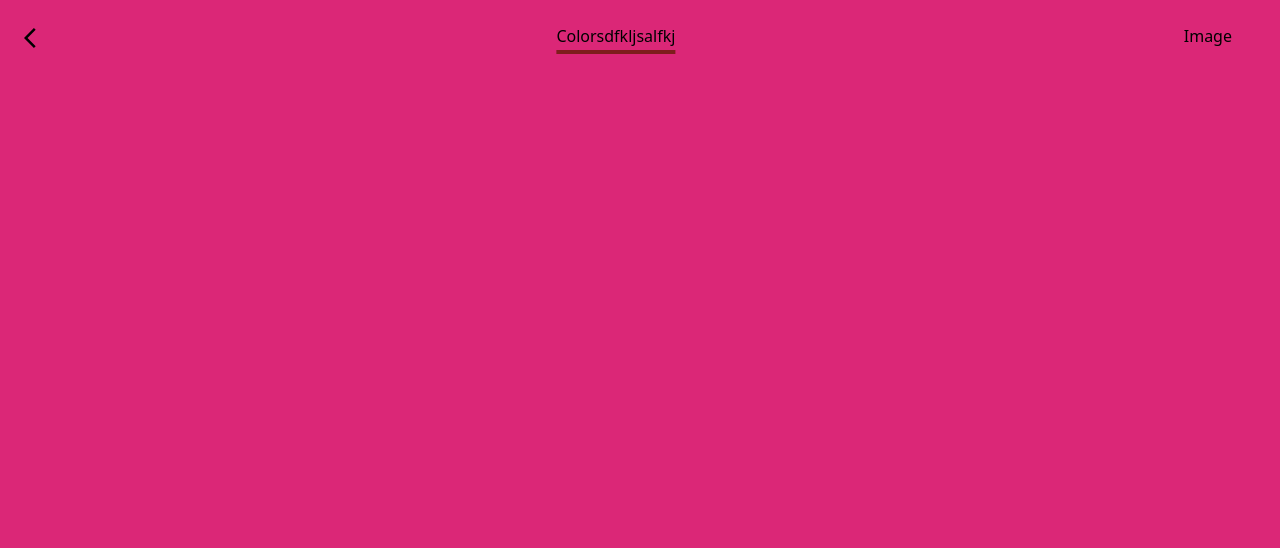
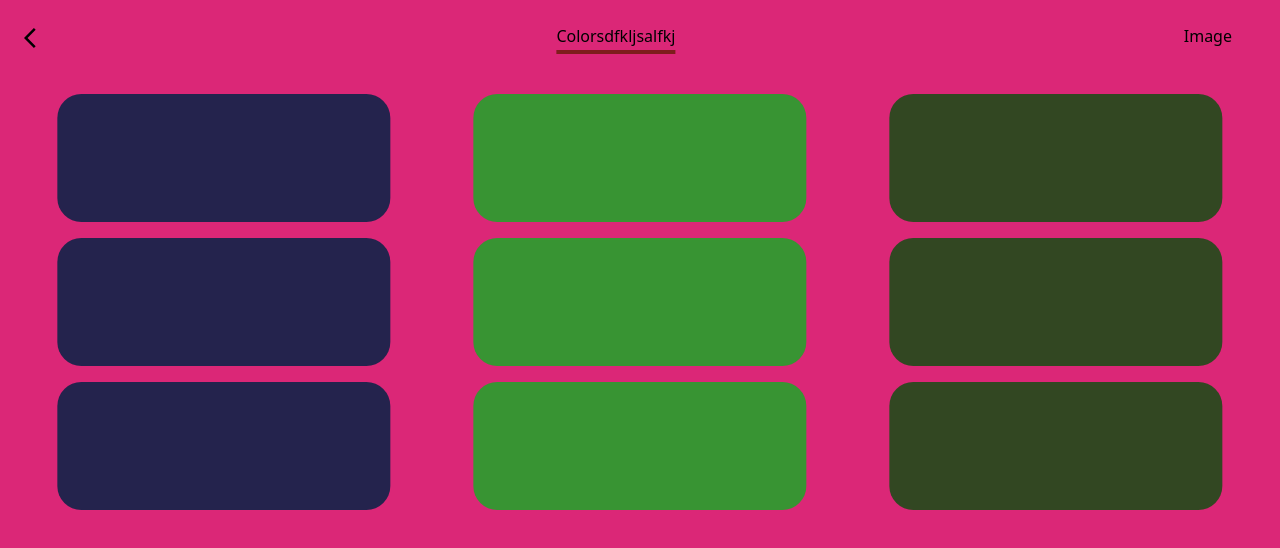
Before and after one commit to Filippo831/bookApplication, a Next.js app: page /components/modal/parts/image in a window 1280 px wide. Shown: the top 548 px of the page. Built offline with nearby package versions, Linux system fonts and the light colour scheme.

Commit message:
added colors card, animatepresence between color and image

```diff
--- a/pages/components/modal/parts/image.js
+++ b/pages/components/modal/parts/image.js
@@ -1,7 +1,9 @@
-import {useEffect} from "react"
-import {motion} from "framer-motion"
+import {useState,useEffect} from "react"
+import {motion, AnimatePresence} from "framer-motion"
 import ImageButtons from "./image/imageButtons";
 import Colors from "./image/colors";
+import Images from "./image/images";
+
 
 export default function Image(props) {
   useEffect(() => {
@@ -21,6 +23,7 @@ export default function Image(props) {
     //});
     //imagesArray = response.value;
   })
+  const [isColor,setIsColor] = useState(true)
   return (
     <motion.div className="absolute top-0 z-40 w-screen h-screen bg-pink-600"
       initial={{opacity:0}}
@@ -28,8 +31,16 @@ export default function Image(props) {
       exit={{opacity:0}}
     >
       {/* UPPER */}
-      <ImageButtons toggleImageOpen={props.toggleImageOpen}></ImageButtons>
-      <Colors></Colors>
+      <ImageButtons toggleImageOpen={props.toggleImageOpen} setIsColor={setIsColor}></ImageButtons>
+      <AnimatePresence>
+        {isColor && (
+<Colors></Colors>
+        )}
+        {!isColor && (
+          <Images></Images>
+        )}
+
+      </AnimatePresence>
 
     </motion.div>
   )
--- a/pages/components/modal/parts/image/colors.js
+++ b/pages/components/modal/parts/image/colors.js
@@ -1,13 +1,24 @@
+import {useState} from "react"
+import {motion} from "framer-motion"
 export default function Colors() {
   const colors = ["#24234d","#389433","#324722","#24234d","#389433","#324722","#24234d","#389433","#324722"]
+  const [selected, setSelected] = useState()
   return(
-    <div>
-      {colors.map(color=>{
-        (
-          <div>ciao ${color}</div>
+    <motion.div className="justify-around px-6 pt-10 grid grid-cols-3 gap-4"
+      initial={{x:"-100%"}}
+      animate={{x:0}}
+      exit={{x:"100%"}}
+    >
+      {colors.map((color, index)=>{
+        return (
+          <div key={index}
+            className="relative w-5/6 h-32 top-1/2 left-1/2 rounded-3xl"
+            style={{transform:"translate(-50%,-50%)", backgroundColor:`${color}`, boxShadow:index==selected?"0 0 0 3px blue":""}}
+            onClick={() => setSelected(index)}
+          ></div>
         )
       })}
 
-    </div>
+    </motion.div>
   )
 }
--- a/pages/components/modal/parts/image/imageButtons.js
+++ b/pages/components/modal/parts/image/imageButtons.js
@@ -12,13 +12,14 @@ export default function ImageButtons(props) {
 
   const handleColorClick = () =>{
     setLinePosition(colorPosition)
+    props.setIsColor(true)
   }
 
   const handleImageClick = () =>{
     setLinePosition(imagePosition)
+    props.setIsColor(false)
   }
 
-    console.log(colorPosition)
   useEffect(async() => {
     await setColorPosition(colorRef.current.getBoundingClientRect())
     await setImagePosition(imageRef.current.getBoundingClientRect())
--- /dev/null
+++ b/pages/components/modal/parts/image/images.js
@@ -0,0 +1,12 @@
+import {motion} from "framer-motion"
+export default function Images(props) {
+  return(
+    <motion.div
+      initial={{x:"100%"}}
+      animate={{x:0}}
+      exit={{x:"-100%"}}
+    >
+      <h1>ciao</h1>
+    </motion.div>
+  )
+}
```
Also changed, not shown: 1 other file (tests, documents, lock files or other folders).
